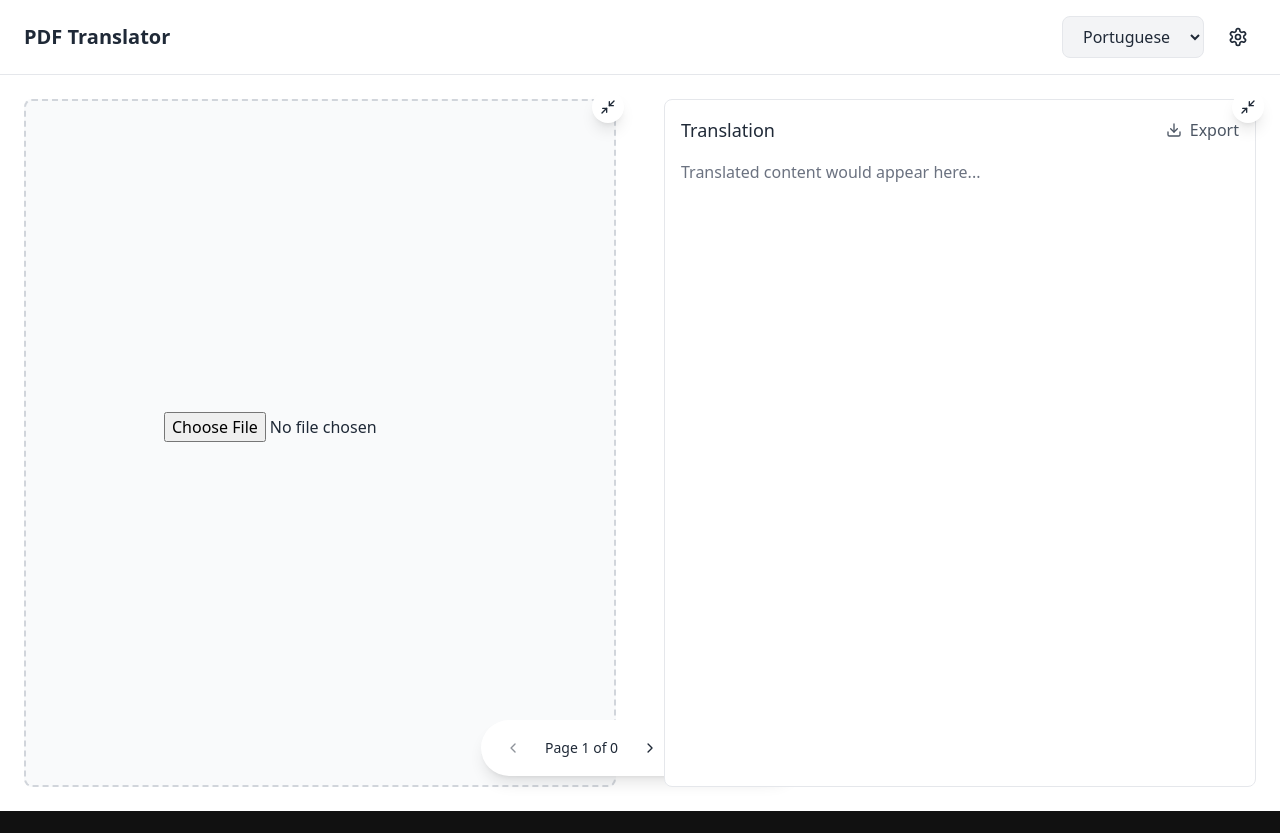
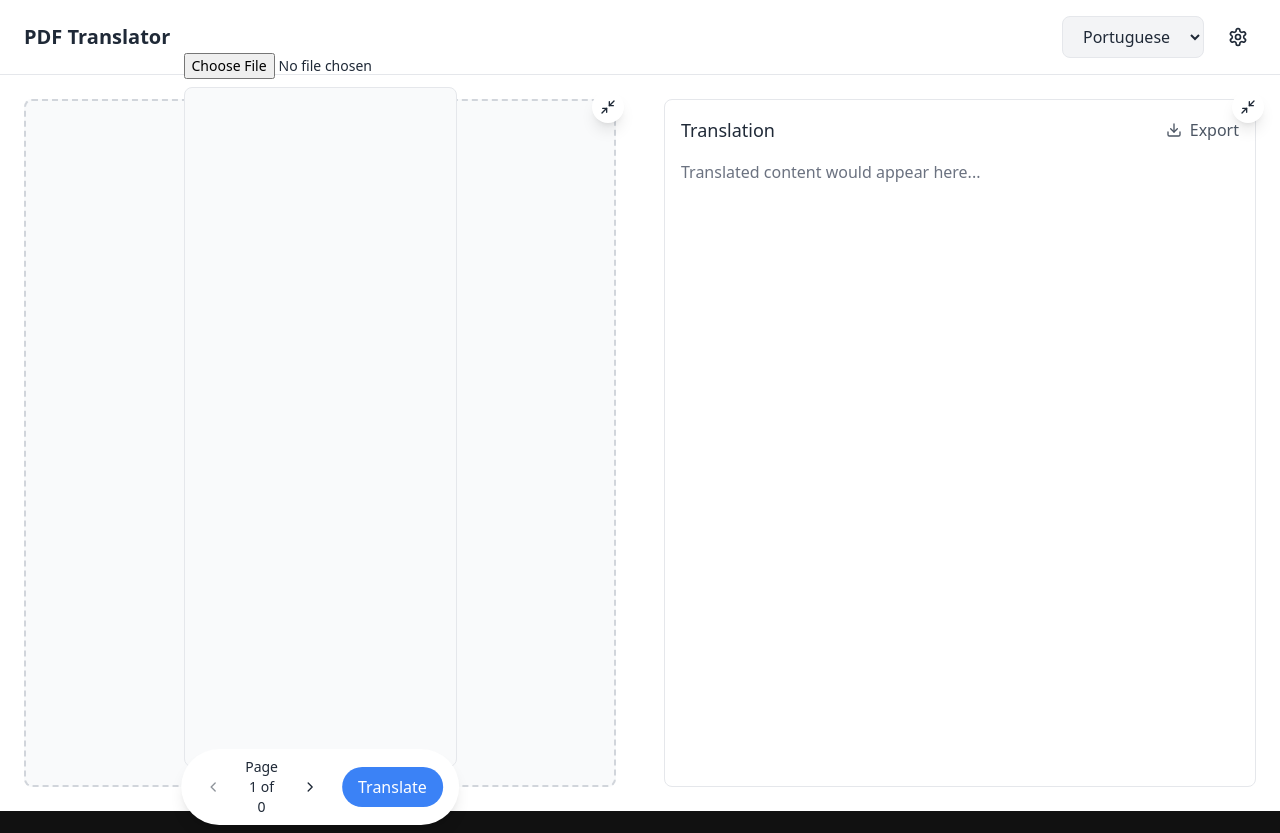
Before and after one commit to h-mbl/Axo, a React (Vite) app in the folder pdf-translator/: page / in a window 1280 px wide. Before the commit the page ends 811 px from the top, so only its background shows below. Built offline with nearby package versions, Linux system fonts and the light colour scheme.

Commit message:
avant l'application de modification de l'uploader

```diff
--- a/pdf-translator/src/components/PDFTranslator/PDFViewer.jsx
+++ b/pdf-translator/src/components/PDFTranslator/PDFViewer.jsx
@@ -11,8 +11,8 @@ const PdfViewer = () => {
   const [currentPage, setCurrentPage] = useState(1); // Page courante
   const [totalPages, setTotalPages] = useState(0);  // Nombre total de pages
   const [pdfBuffer, setPdfBuffer] = useState(null); // Contenu brut du PDF
+  const [selectedFile, setSelectedFile] = useState(null); // Nom du fichier sélectionné
 
-  // Fonction pour rendre une page
   const renderPage = async (pdf, pageNumber) => {
     const page = await pdf.getPage(pageNumber);
 
@@ -27,30 +27,24 @@ const PdfViewer = () => {
     return canvas.toDataURL(); // Retourne l'image de la page
   };
 
-  // Fonction pour charger le PDF
   const handlePdfUpload = async (event) => {
     try {
-      setErrorMessage("");
       const file = event.target.files[0];
       if (!file) return;
 
+      setSelectedFile(file.name); // Mettre à jour avec le nom du fichier
       const fileReader = new FileReader();
 
       fileReader.onload = async (e) => {
-         const arrayBuffer = e.target.result; // Résultat brut du FileReader
+        const arrayBuffer = e.target.result;
+        setPdfBuffer(arrayBuffer); // Sauvegarder le buffer pour la navigation
 
-          if (arrayBuffer instanceof ArrayBuffer) {
-            setPdfBuffer(arrayBuffer); // Sauvegarder le buffer
         const pdf = await pdfjs.getDocument({ data: arrayBuffer }).promise;
 
         setTotalPages(pdf.numPages); // Mettre à jour le nombre total de pages
 
-            // Rendre et afficher uniquement la première page
         const pageImage = await renderPage(pdf, 1);
         setPdfPages([pageImage]); // Mettre à jour l'image de la page courante
-          } else {
-            console.error("Le fichier n'est pas un ArrayBuffer valide.");
-          }
       };
 
       fileReader.readAsArrayBuffer(file); // Lire le fichier
@@ -60,8 +54,12 @@ const PdfViewer = () => {
     }
   };
 
-  // Fonction pour changer de page
   const changePage = async (newPage) => {
+    if (!pdfBuffer) {
+      setErrorMessage("Veuillez d'abord charger un fichier PDF.");
+      return;
+    }
+
     if (newPage < 1 || newPage > totalPages) return; // Empêcher les dépassements
 
     const pdf = await pdfjs.getDocument({ data: pdfBuffer }).promise;
@@ -71,34 +69,47 @@ const PdfViewer = () => {
     setCurrentPage(newPage); // Mettre à jour la page courante
   };
 
-  // Fonction pour traduire une page (simple exemple)
   const handleTranslate = () => {
     alert(`Traduction de la page ${currentPage}`);
   };
 
   return (
-    <div>
+    <div className="relative h-[calc(100vh-20px)]">
       {/* Zone d'upload */}
+      <div className="mb-2">
+        {selectedFile ? (
+          <div className="flex items-center space-x-2">
+            <p className="text-sm text-gray-600">Fichier sélectionné : {selectedFile}</p>
+            <button
+              onClick={() => setSelectedFile(null)} // Permet de changer de fichier
+              className="text-blue-500 underline text-sm"
+            >
+              Changer de fichier
+            </button>
+          </div>
+        ) : (
           <input
             type="file"
             accept="application/pdf"
             onChange={handlePdfUpload}
-        className="mb-4"
+            className="text-sm"
           />
+        )}
+      </div>
+
       {errorMessage && <p className="text-red-500">{errorMessage}</p>}
 
-      {/* Affichage de la page courante */}
-      <div className="mt-4">
+      {/* Conteneur avec défilement */}
+      <div className="pdf-container overflow-auto h-[calc(100vh-120px)] border rounded-lg p-4 bg-gray-50">
         {pdfPages.map((page, index) => (
-          <img key={index} src={page} alt={`Page ${index + 1}`} />
+          <img key={index} src={page} alt={`Page ${index + 1}`} className="w-full" />
         ))}
       </div>
 
       {/* Boutons de navigation */}
       <div
-        className="fixed bottom-6 left-1/2 transform -translate-x-1/2 flex items-center space-x-4 bg-white shadow-lg rounded-full px-4 py-2"
+        className="absolute bottom-2 left-1/2 transform -translate-x-1/2 flex items-center space-x-4 bg-white shadow-lg rounded-full px-4 py-2"
       >
-        {/* Bouton Précédent */}
         <button
           className="p-2 hover:bg-gray-100 rounded-full disabled:opacity-50"
           onClick={() => changePage(currentPage - 1)}
@@ -106,13 +117,9 @@ const PdfViewer = () => {
         >
           <ChevronLeft className="w-4 h-4" />
         </button>
-
-        {/* Texte indiquant la page courante */}
         <span className="text-sm">
           Page {currentPage} of {totalPages}
         </span>
-
-        {/* Bouton Suivant */}
         <button
           className="p-2 hover:bg-gray-100 rounded-full disabled:opacity-50"
           onClick={() => changePage(currentPage + 1)}
@@ -120,8 +127,6 @@ const PdfViewer = () => {
         >
           <ChevronRight className="w-4 h-4" />
         </button>
-
-        {/* Bouton Translate */}
         <button
           className="ml-2 bg-blue-500 text-white px-4 py-2 rounded-full hover:bg-blue-600 transition-colors"
           onClick={handleTranslate}
```
Lines whose indentation alone changed are shown as unchanged.
